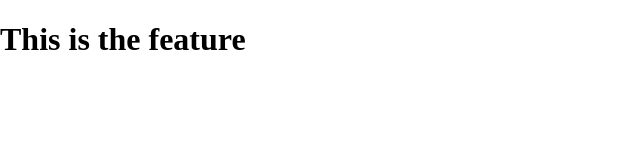
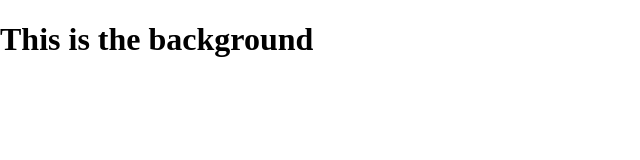
Before and after one commit to JohannLHD/background-generator, a plain HTML site: page index.html in a window 1280 px wide. Shown: the whole page, without its empty margins (0-640 px from the left). Drawn offline with Linux system fonts and the light colour scheme.

Commit message:
changing text v2

```diff
--- a/index.html
+++ b/index.html
@@ -14,7 +14,7 @@
 </head>
 
 <body>
-    <h1>This is the feature</h1>
+    <h1>This is the background</h1>
     <!-- Script-->
     <script src="script.js"></script>
 </body>
```
